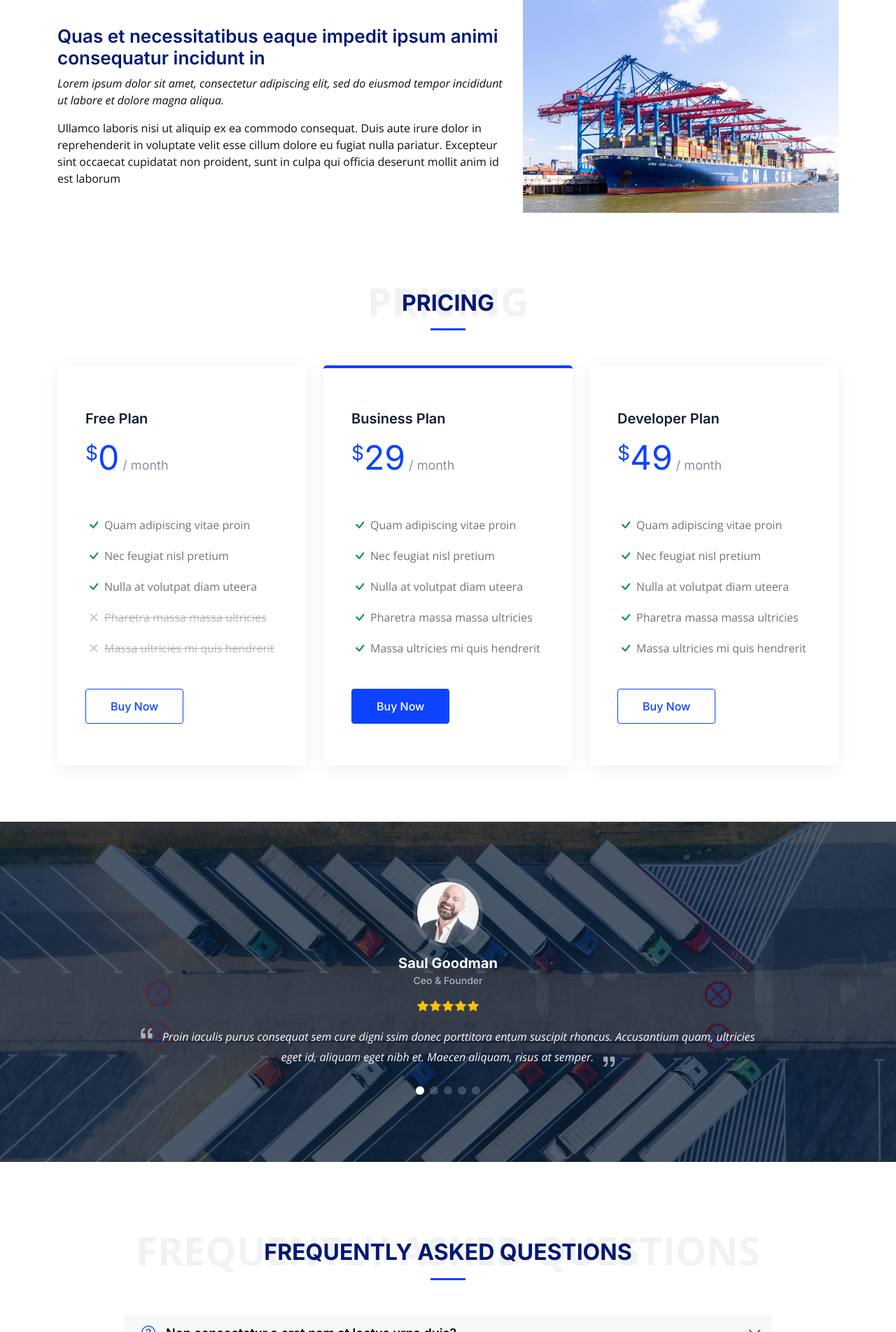
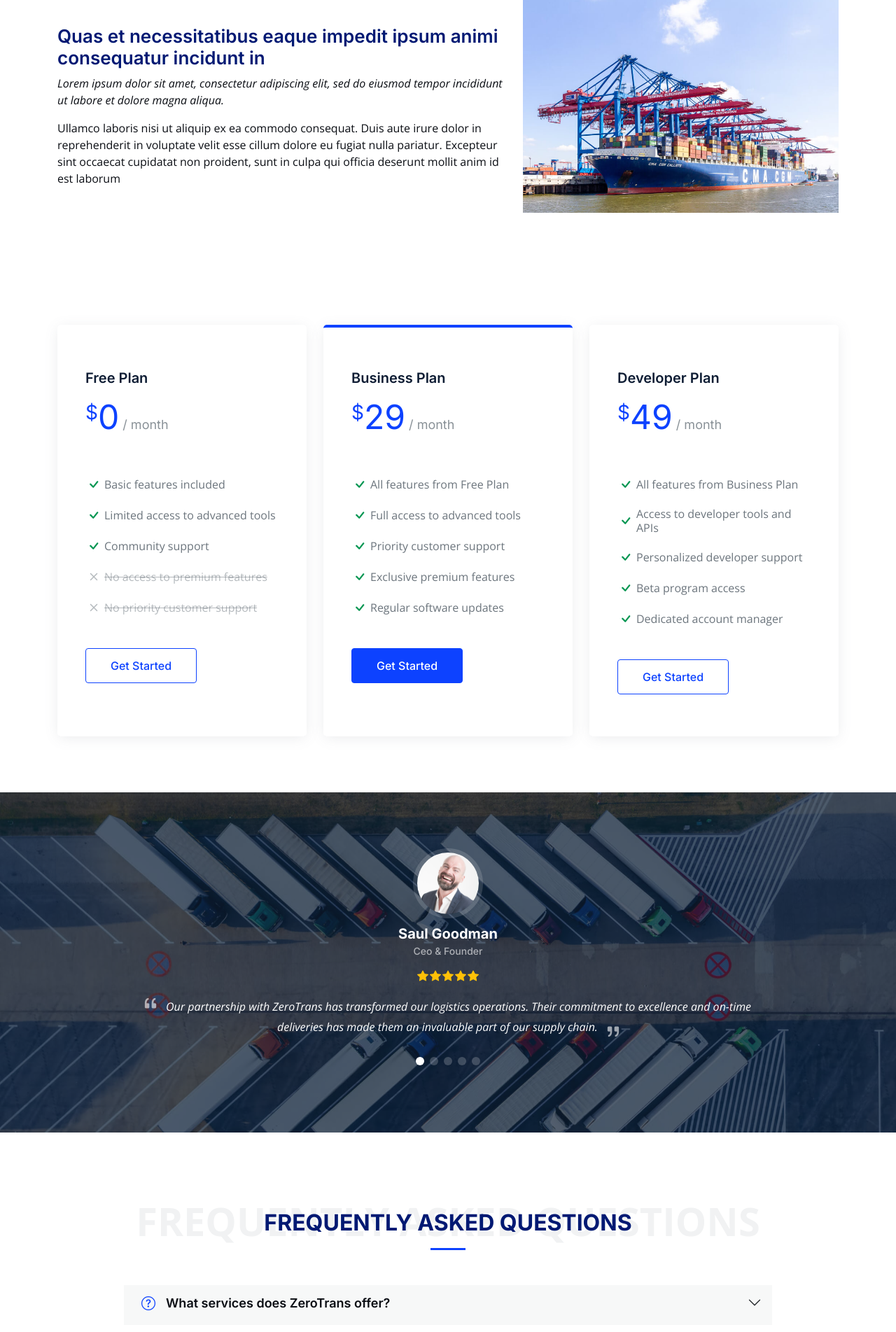
Before and after one commit to developerkorir/zerotrans, a Django app: page / in a window 1280 px wide. Shown: the part 4597-6500 px from the top of the page at 70% size. Run offline with Django 4.2, Linux system fonts and the light colour scheme; some libraries are stand-ins or nearby versions.

Commit message:
Regular update

```diff
--- a/templates/index.html
+++ b/templates/index.html
@@ -335,66 +335,52 @@
 			</div>
 		</section>
 
-		<section id="pricing" class="pricing pt-0">
+		<section id="pricing" class="pricing">
 			<div class="container" data-aos="fade-up">
-
-				<div class="section-header">
-					<span>Pricing</span>
-					<h2>Pricing</h2>
-
-				</div>
-
 				<div class="row gy-4">
-
 					<div class="col-lg-4" data-aos="fade-up" data-aos-delay="100">
 						<div class="pricing-item">
 							<h3>Free Plan</h3>
 							<h4><sup>$</sup>0<span> / month</span></h4>
 							<ul>
-								<li><i class="bi bi-check"></i> Quam adipiscing vitae proin</li>
-								<li><i class="bi bi-check"></i> Nec feugiat nisl pretium</li>
-								<li><i class="bi bi-check"></i> Nulla at volutpat diam uteera</li>
-								<li class="na"><i class="bi bi-x"></i> <span>Pharetra massa massa ultricies</span></li>
-								<li class="na"><i class="bi bi-x"></i> <span>Massa ultricies mi quis hendrerit</span>
-								</li>
+								<li><i class="bi bi-check"></i> Basic features included</li>
+								<li><i class="bi bi-check"></i> Limited access to advanced tools</li>
+								<li><i class="bi bi-check"></i> Community support</li>
+								<li class="na"><i class="bi bi-x"></i> <span>No access to premium features</span></li>
+								<li class="na"><i class="bi bi-x"></i> <span>No priority customer support</span></li>
 							</ul>
-							<a href="#" class="buy-btn">Buy Now</a>
+							<a href="#" class="buy-btn">Get Started</a>
 						</div>
 					</div>
-
 					<div class="col-lg-4" data-aos="fade-up" data-aos-delay="200">
 						<div class="pricing-item featured">
 							<h3>Business Plan</h3>
 							<h4><sup>$</sup>29<span> / month</span></h4>
 							<ul>
-								<li><i class="bi bi-check"></i> Quam adipiscing vitae proin</li>
-								<li><i class="bi bi-check"></i> Nec feugiat nisl pretium</li>
-								<li><i class="bi bi-check"></i> Nulla at volutpat diam uteera</li>
-								<li><i class="bi bi-check"></i> Pharetra massa massa ultricies</li>
-								<li><i class="bi bi-check"></i> Massa ultricies mi quis hendrerit</li>
+								<li><i class="bi bi-check"></i> All features from Free Plan</li>
+								<li><i class="bi bi-check"></i> Full access to advanced tools</li>
+								<li><i class="bi bi-check"></i> Priority customer support</li>
+								<li><i class="bi bi-check"></i> Exclusive premium features</li>
+								<li><i class="bi bi-check"></i> Regular software updates</li>
 							</ul>
-							<a href="#" class="buy-btn">Buy Now</a>
+							<a href="#" class="buy-btn">Get Started</a>
 						</div>
 					</div>
-
 					<div class="col-lg-4" data-aos="fade-up" data-aos-delay="300">
 						<div class="pricing-item">
 							<h3>Developer Plan</h3>
 							<h4><sup>$</sup>49<span> / month</span></h4>
 							<ul>
-								<li><i class="bi bi-check"></i> Quam adipiscing vitae proin</li>
-								<li><i class="bi bi-check"></i> Nec feugiat nisl pretium</li>
-								<li><i class="bi bi-check"></i> Nulla at volutpat diam uteera</li>
-								<li><i class="bi bi-check"></i> Pharetra massa massa ultricies</li>
-								<li><i class="bi bi-check"></i> Massa ultricies mi quis hendrerit</li>
+								<li><i class="bi bi-check"></i> All features from Business Plan</li>
+								<li><i class="bi bi-check"></i> Access to developer tools and APIs</li>
+								<li><i class="bi bi-check"></i> Personalized developer support</li>
+								<li><i class="bi bi-check"></i> Beta program access</li>
+								<li><i class="bi bi-check"></i> Dedicated account manager</li>
 							</ul>
-							<a href="#" class="buy-btn">Buy Now</a>
+							<a href="#" class="buy-btn">Get Started</a>
 						</div>
 					</div>
-
-
 				</div>
-
 			</div>
 		</section>
 
@@ -418,9 +404,9 @@
 								</div>
 								<p>
 									<i class="bi bi-quote quote-icon-left"></i>
-									Proin iaculis purus consequat sem cure digni ssim donec porttitora entum suscipit
-									rhoncus. Accusantium quam, ultricies eget id, aliquam eget nibh et. Maecen aliquam,
-									risus at semper.
+									Our partnership with ZeroTrans has transformed our logistics operations. Their
+									commitment to excellence and
+									on-time deliveries has made them an invaluable part of our supply chain.
 									<i class="bi bi-quote quote-icon-right"></i>
 								</p>
 							</div>
@@ -439,9 +425,9 @@
 								</div>
 								<p>
 									<i class="bi bi-quote quote-icon-left"></i>
-									Export tempor illum tamen malis malis eram quae irure esse labore quem cillum quid
-									cillum eram malis quorum velit fore eram velit sunt aliqua noster fugiat irure amet
-									legam anim culpa.
+									ZeroTrans has been instrumental in streamlining our transportation services. Their
+									innovative solutions and
+									attention to detail make them a reliable partner for any design project.
 									<i class="bi bi-quote quote-icon-right"></i>
 								</p>
 							</div>
@@ -460,9 +446,9 @@
 								</div>
 								<p>
 									<i class="bi bi-quote quote-icon-left"></i>
-									Enim nisi quem export duis labore cillum quae magna enim sint quorum nulla quem
-									veniam duis minim tempor labore quem eram duis noster aute amet eram fore quis sint
-									minim.
+									Working with ZeroTrans for our warehousing needs has been a game-changer. Their
+									efficient storage
+									solutions have significantly improved our inventory management.
 									<i class="bi bi-quote quote-icon-right"></i>
 								</p>
 							</div>
@@ -481,9 +467,9 @@
 								</div>
 								<p>
 									<i class="bi bi-quote quote-icon-left"></i>
-									Fugiat enim eram quae cillum dolore dolor amet nulla culpa multos export minim
-									fugiat minim velit minim dolor enim duis veniam ipsum anim magna sunt elit fore quem
-									dolore labore illum veniam.
+									ZeroTrans has provided excellent support for my art shipping needs. Their reliable
+									and secure freight
+									services have given me peace of mind for transporting my valuable creations.
 									<i class="bi bi-quote quote-icon-right"></i>
 								</p>
 							</div>
@@ -502,9 +488,9 @@
 								</div>
 								<p>
 									<i class="bi bi-quote quote-icon-left"></i>
-									Quis quorum aliqua sint quem legam fore sunt eram irure aliqua veniam tempor noster
-									veniam enim culpa labore duis sunt culpa nulla illum cillum fugiat legam esse veniam
-									culpa fore nisi cillum quid.
+									The supply chain management provided by ZeroTrans has been crucial for the success
+									of my business. Their
+									dedication to efficiency and customer satisfaction sets them apart in the industry.
 									<i class="bi bi-quote quote-icon-right"></i>
 								</p>
 							</div>
@@ -524,7 +510,6 @@
 				<div class="section-header">
 					<span>Frequently Asked Questions</span>
 					<h2>Frequently Asked Questions</h2>
-
 				</div>
 
 				<div class="row justify-content-center" data-aos="fade-up" data-aos-delay="200">
@@ -537,14 +522,15 @@
 									<button class="accordion-button collapsed" type="button" data-bs-toggle="collapse"
 											data-bs-target="#faq-content-1">
 										<i class="bi bi-question-circle question-icon"></i>
-										Non consectetur a erat nam at lectus urna duis?
+										What services does ZeroTrans offer?
 									</button>
 								</h3>
 								<div id="faq-content-1" class="accordion-collapse collapse" data-bs-parent="#faqlist">
 									<div class="accordion-body">
-										Feugiat pretium nibh ipsum consequat. Tempus iaculis urna id volutpat lacus
-										laoreet non curabitur gravida. Venenatis lectus magna fringilla urna porttitor
-										rhoncus dolor purus non.
+										ZeroTrans offers a wide range of logistics services including storage,
+										transportation,
+										cargo handling, packaging, and warehousing. Check our Services page for more
+										details.
 									</div>
 								</div>
 							</div>
@@ -554,15 +540,14 @@
 									<button class="accordion-button collapsed" type="button" data-bs-toggle="collapse"
 											data-bs-target="#faq-content-2">
 										<i class="bi bi-question-circle question-icon"></i>
-										Feugiat scelerisque varius morbi enim nunc faucibus a pellentesque?
+										How can I track my shipment?
 									</button>
 								</h3>
 								<div id="faq-content-2" class="accordion-collapse collapse" data-bs-parent="#faqlist">
 									<div class="accordion-body">
-										Dolor sit amet consectetur adipiscing elit pellentesque habitant morbi. Id
-										interdum velit laoreet id donec ultrices. Fringilla phasellus faucibus
-										scelerisque eleifend donec pretium. Est pellentesque elit ullamcorper dignissim.
-										Mauris ultrices eros in cursus turpis massa tincidunt dui.
+										Tracking your shipment is easy. Visit our Tracking page and enter your tracking
+										number
+										for real-time updates on your cargo's location and status.
 									</div>
 								</div>
 							</div>
@@ -572,15 +557,15 @@
 									<button class="accordion-button collapsed" type="button" data-bs-toggle="collapse"
 											data-bs-target="#faq-content-3">
 										<i class="bi bi-question-circle question-icon"></i>
-										Dolor sit amet consectetur adipiscing elit pellentesque habitant morbi?
+										How can I request a quote for services?
 									</button>
 								</h3>
 								<div id="faq-content-3" class="accordion-collapse collapse" data-bs-parent="#faqlist">
 									<div class="accordion-body">
-										Eleifend mi in nulla posuere sollicitudin aliquam ultrices sagittis orci.
-										Faucibus pulvinar elementum integer enim. Sem nulla pharetra diam sit amet nisl
-										suscipit. Rutrum tellus pellentesque eu tincidunt. Lectus urna duis convallis
-										convallis tellus. Urna molestie at elementum eu facilisis sed odio morbi quis
+										Requesting a quote is simple. Click on the "Get a Quote" button on our website,
+										fill in
+										the required information, and our team will get back to you with a customized
+										quote.
 									</div>
 								</div>
 							</div>
@@ -590,16 +575,15 @@
 									<button class="accordion-button collapsed" type="button" data-bs-toggle="collapse"
 											data-bs-target="#faq-content-4">
 										<i class="bi bi-question-circle question-icon"></i>
-										Ac odio tempor orci dapibus. Aliquam eleifend mi in nulla?
+										What makes ZeroTrans different from other logistics companies?
 									</button>
 								</h3>
 								<div id="faq-content-4" class="accordion-collapse collapse" data-bs-parent="#faqlist">
 									<div class="accordion-body">
-										<i class="bi bi-question-circle question-icon"></i>
-										Dolor sit amet consectetur adipiscing elit pellentesque habitant morbi. Id
-										interdum velit laoreet id donec ultrices. Fringilla phasellus faucibus
-										scelerisque eleifend donec pretium. Est pellentesque elit ullamcorper dignissim.
-										Mauris ultrices eros in cursus turpis massa tincidunt dui.
+										ZeroTrans prioritizes efficiency, reliability, and customer satisfaction. Our
+										state-of-the-art facilities, experienced team, and commitment to quality set us
+										apart
+										from the rest.
 									</div>
 								</div>
 							</div>
@@ -609,19 +593,18 @@
 									<button class="accordion-button collapsed" type="button" data-bs-toggle="collapse"
 											data-bs-target="#faq-content-5">
 										<i class="bi bi-question-circle question-icon"></i>
-										Tempus quam pellentesque nec nam aliquam sem et tortor consequat?
+										How can I contact ZeroTrans customer support?
 									</button>
 								</h3>
 								<div id="faq-content-5" class="accordion-collapse collapse" data-bs-parent="#faqlist">
 									<div class="accordion-body">
-										Molestie a iaculis at erat pellentesque adipiscing commodo. Dignissim
-										suspendisse in est ante in. Nunc vel risus commodo viverra maecenas accumsan.
-										Sit amet nisl suscipit adipiscing bibendum est. Purus gravida quis blandit
-										turpis cursus in
+										For any inquiries or assistance, you can reach our customer support team through
+										our
+										Contact page. We are available to help you with any questions or concerns you
+										may have.
 									</div>
 								</div>
 							</div>
-
 
 						</div>
 
```
Also changed, not shown: templates/pricing.html (+36 -48 lines).
